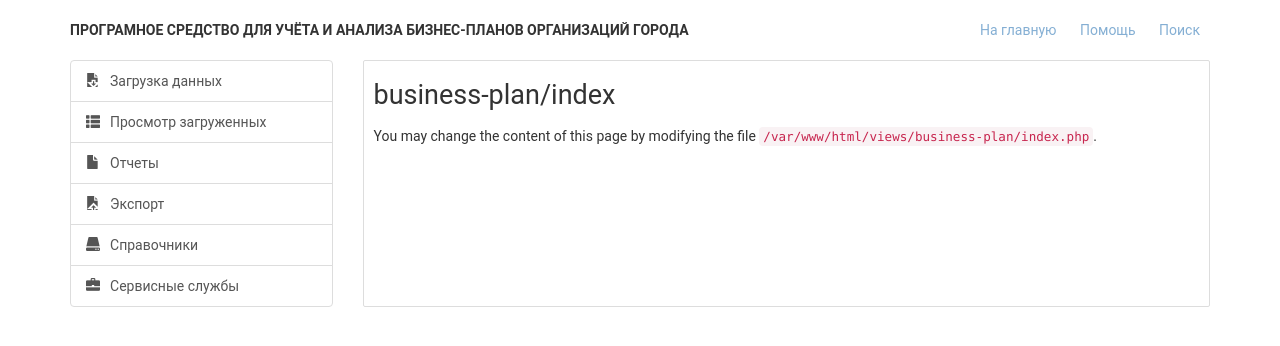
After one commit to Pacius/patentUploadXml, a Yii app: template views/business-plan/index.php in a window 1280 px wide. The commit adds this page. Shown: the top 346 px of the page. Run offline with PHP 8.4 and a stand-in for Yii, Linux system fonts and the light colour scheme; the template is opened without the code that fills it, so the values that code supplies are empty; some libraries are stand-ins or nearby versions.

```diff
--- a/config/db.php
+++ b/config/db.php
@@ -2,7 +2,7 @@
 
 return [
     'class' => 'yii\db\Connection',
-    'dsn' => 'mysql:host=localhost;',
+    'dsn' => 'mysql:host=localhost;dbname=uploadXml',
     'username' => 'root',
     'password' => '',
     'charset' => 'utf8',
--- /dev/null
+++ b/views/business-plan/index.php
@@ -0,0 +1,9 @@
+<?php
+/* @var $this yii\web\View */
+?>
+<h1>business-plan/index</h1>
+
+<p>
+    You may change the content of this page by modifying
+    the file <code><?= __FILE__; ?></code>.
+</p>
--- a/views/layouts/main.php
+++ b/views/layouts/main.php
@@ -122,7 +122,12 @@ if ($error) {
         background-color: #dddddd;
         width: 4px;
     }
-
+    h1, h2 {
+        font-size:27px!important;
+        font-weight: normal;
+        padding: 10px 0 15px 0;
+        margin:0;
+    }
 </style>
 
 <div class="container">
@@ -134,9 +139,9 @@ if ($error) {
                 ПРОГРАМНОЕ СРЕДСТВО ДЛЯ УЧЁТА И АНАЛИЗА БИЗНЕС-ПЛАНОВ ОРГАНИЗАЦИЙ ГОРОДА
             </div>
             <div style="justify-self: right;">
-                <a href="/" class="nav-link <?=$curRoute == "site/index" ? 'active' : ''?>">На главную</a>
-                <a href="/" class="nav-link ">Помощь</a>
-                <a href="/" class="nav-link ">Поиск</a>
+                <a href="/xml/" class="nav-link <?=$curRoute == "xml/upload" ? 'active' : ''?>">На главную</a>
+                <a href="/service/" class="nav-link <?=$curRoute == "service/index" ? 'active' : ''?>">Помощь</a>
+                <a href="/business-plan/" class="nav-link <?=$curRoute == "business-plan/index" ? 'active' : ''?>">Поиск</a>
             </div>
         </div>
     </div>
@@ -144,7 +149,7 @@ if ($error) {
         <div class="col-xs-3">
             <div id="list-example" class="list-group">
                 <a class="list-group-item list-group-item-action <?=$curRoute == "xml/upload" ? 'active' : ''?>" href="/xml/"><i class="glyphicon glyphicon-save-file"></i><span>Загрузка данных</span></a>
-                <a class="list-group-item list-group-item-action" href="/"><i class="glyphicon glyphicon-th-list"></i><span>Просмотр загруженных</span></a>
+                <a class="list-group-item list-group-item-action <?=$curRoute == "business-plan/index" ? 'active' : ''?>" href="/business-plan/"><i class="glyphicon glyphicon-th-list"></i><span>Просмотр загруженных</span></a>
                 <a class="list-group-item list-group-item-action" href="/"><i class="glyphicon glyphicon-file"></i><span>Отчеты</span></a>
                 <a class="list-group-item list-group-item-action" href="/"><i class="glyphicon glyphicon-open-file"></i><span>Экспорт</span></a>
                 <a class="list-group-item list-group-item-action <?=$curRoute == "static-info/index" ? 'active' : ''?>" href="/static-info/index"><i class="glyphicon glyphicon-hdd"></i><span>Справочники</span></a>
```
Also changed, not shown: controllers/BusinessPlanController.php (added, +12 -0 lines), models/BusinessPlanParams.php (added, +57 -0 lines).
